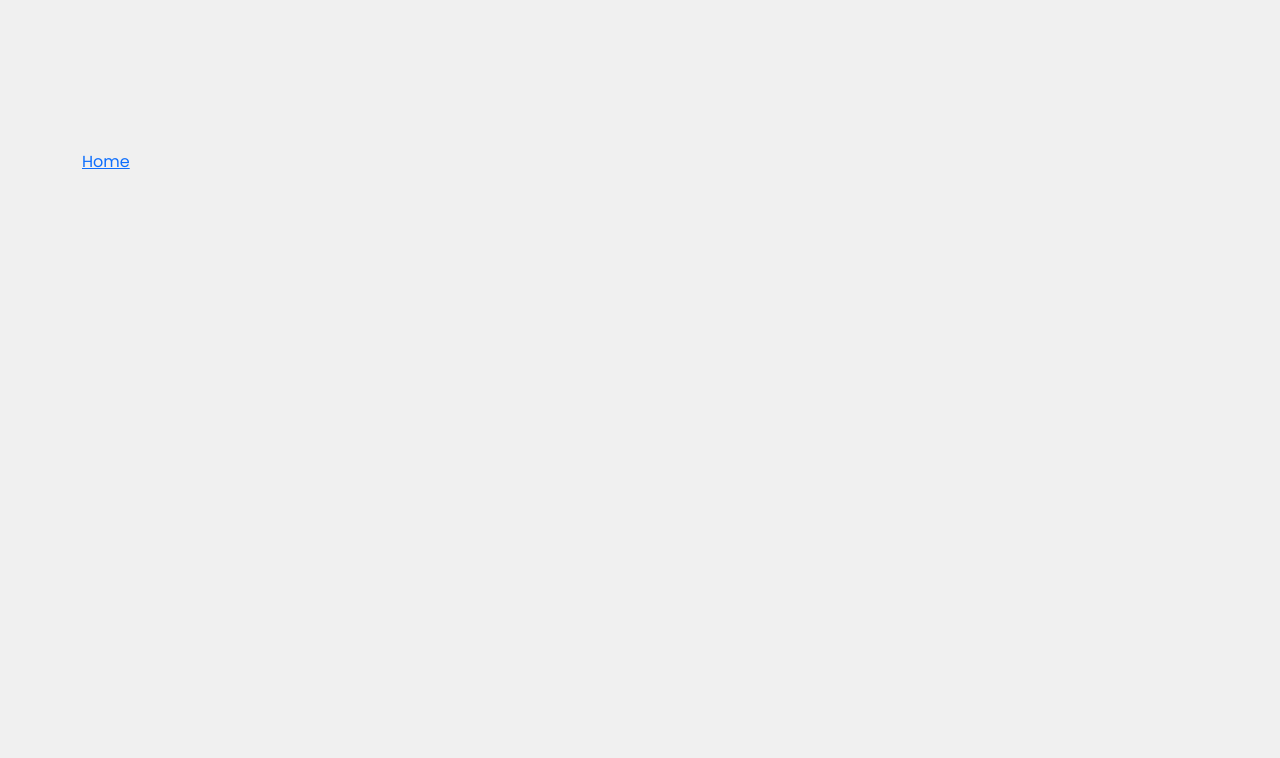
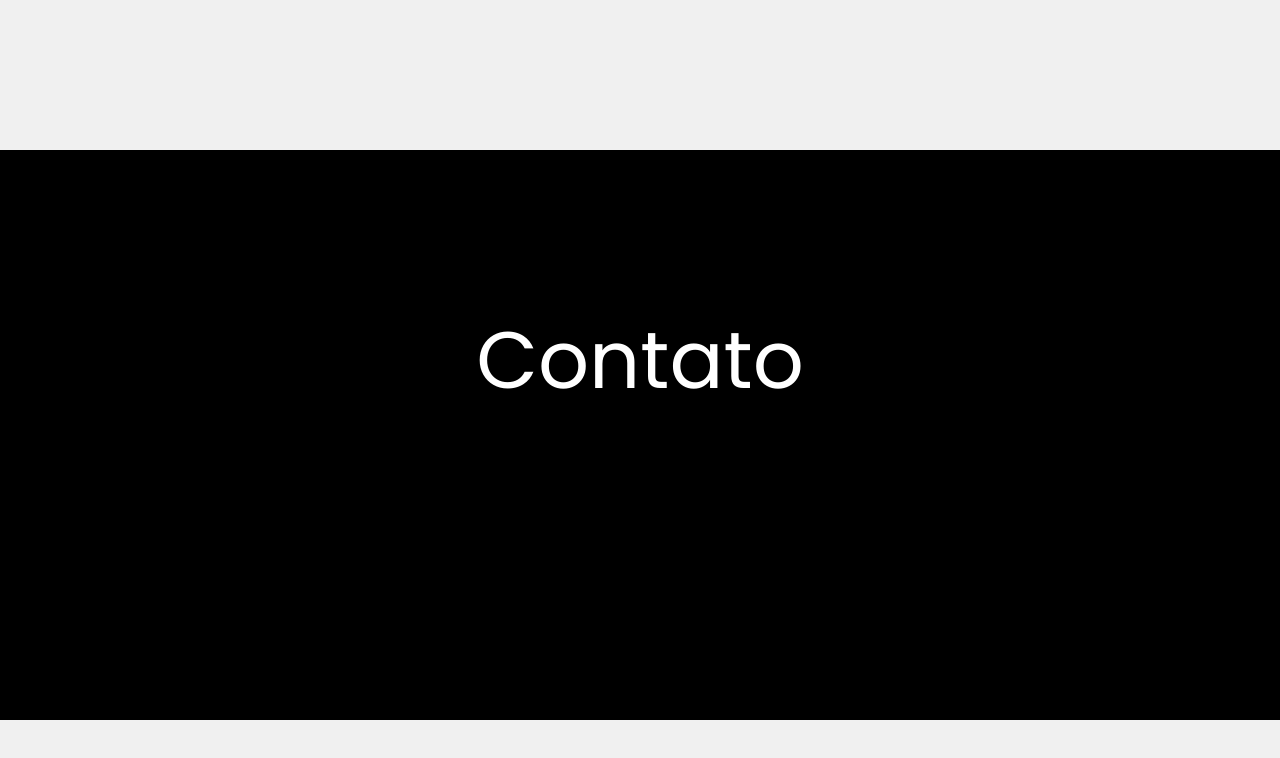
Before and after one commit to naushikah/lao, a React (Create React App) app: page /contato in a window 1280 px wide. Shown: the top 758 px of the page. Built offline with nearby package versions, Linux system fonts and the light colour scheme.

Commit message:
initialized styles in contact page

```diff
--- a/src/pages/Contact/index.js
+++ b/src/pages/Contact/index.js
@@ -1,11 +1,17 @@
-import { Container } from "react-bootstrap";
-import { Link } from "react-router-dom";
+import { Col, Container, Row } from "react-bootstrap";
+// import { Link } from "react-router-dom";
+import { SubHeaderDark } from "./styles";
 
 const Contact = () => {
   return (
-    <Container style={{marginTop: '150px'}}>
-      <Link to="/">Home</Link>
-    </Container>
+    <SubHeaderDark>
+      <Container>
+        <Row>
+          <Col><h1>Contato</h1></Col>
+        </Row>
+
+        {/* <Link to="/">Home</Link> */}</Container>
+    </SubHeaderDark>
   );
 };
 
--- /dev/null
+++ b/src/pages/Contact/styles.js
@@ -0,0 +1,14 @@
+import styled from "styled-components";
+
+export const SubHeaderDark = styled.div`
+  background-color: #000000;
+  min-height: 595px;
+  margin-top: 150px;
+  padding-top: 162px;
+
+  & h1 {
+    font-size: 80px;
+    text-align: center;
+    color: #ffffff;
+  }
+`;
```
